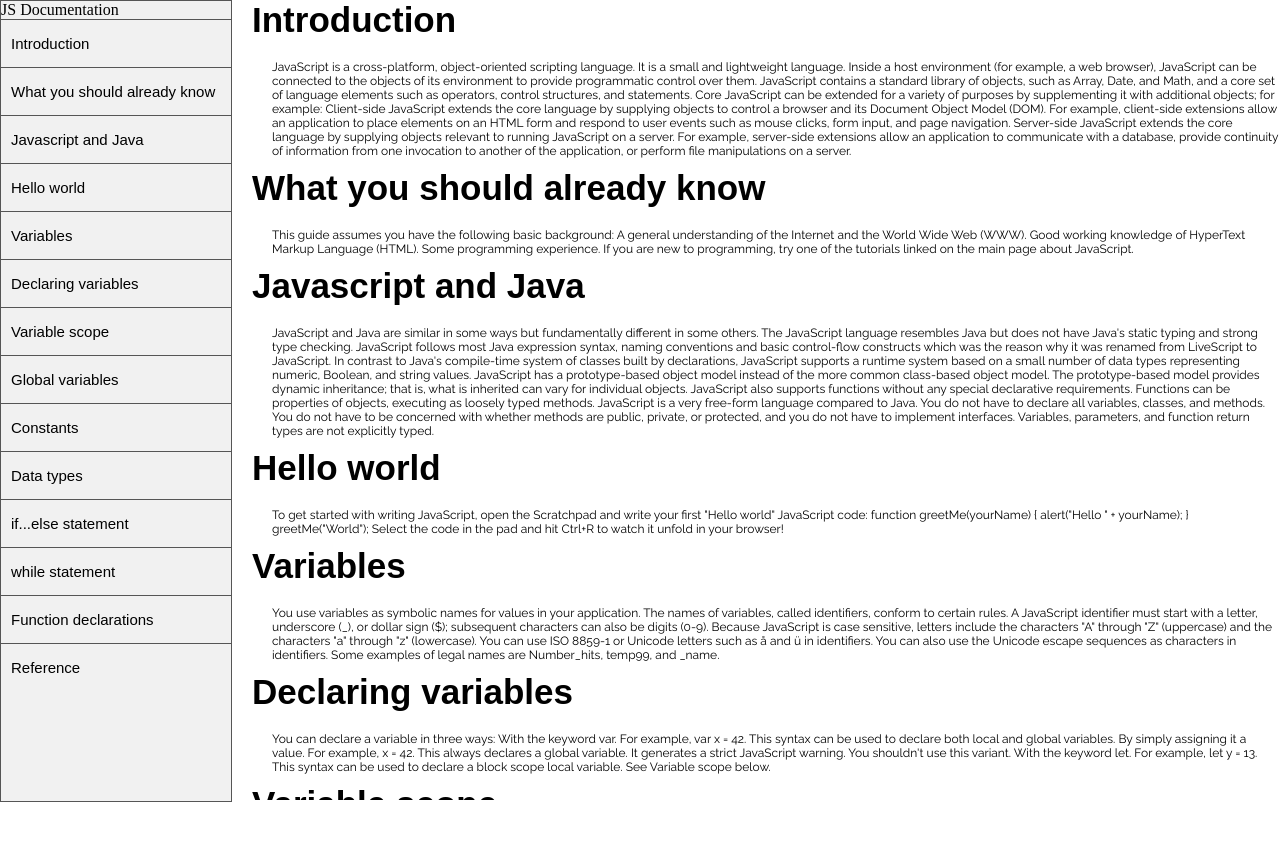
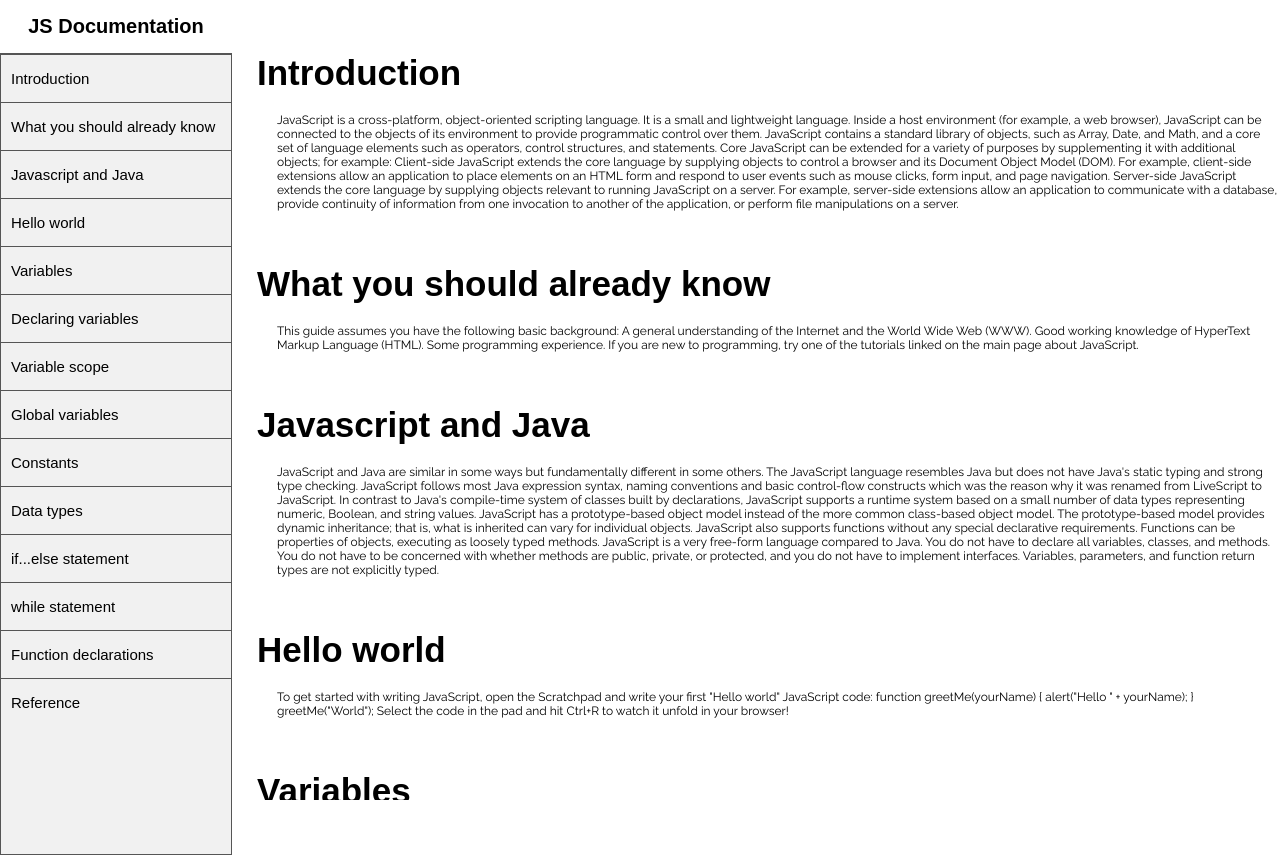
Before and after one commit to saqib40/JS-Documentation-Page, a plain HTML site: page index.html in a window 1280 px wide. Before the commit the page ends 802 px from the top, so only its background shows below. Drawn offline with Linux system fonts and the light colour scheme; a web font is replaced by a local one.

Commit message:
Update index.css

```diff
--- a/index.css
+++ b/index.css
@@ -15,7 +15,22 @@ ul {
     background-color: #f1f1f1;
     border: 1px solid #555;
   overflow: scroll;
+  position: relative;
+  top: 53px;
   }
+
+ul span {
+  display: block;
+  width: 230px;
+  padding: 15px 0px;
+  background-color: white;
+  position: fixed;
+  top: 0;
+  font-size: 20px;
+  font-family: 'Lexend Exa', sans-serif;
+  text-align: center;
+  font-weight: 800;
+}
 
   li {
     border-top: 1px solid #555;
@@ -39,13 +54,14 @@ ul {
 main {
   height: 100vh;
   overflow: scroll;
-  margin-left: 20px;
+  margin-left: 25px;
 }
 
 main h1 {
   font-family: 'Lexend Exa', sans-serif;
     font-size: 35px;
   margin-bottom: 20px;
+  margin-top: 53px;
 }
 
 main p {
```
